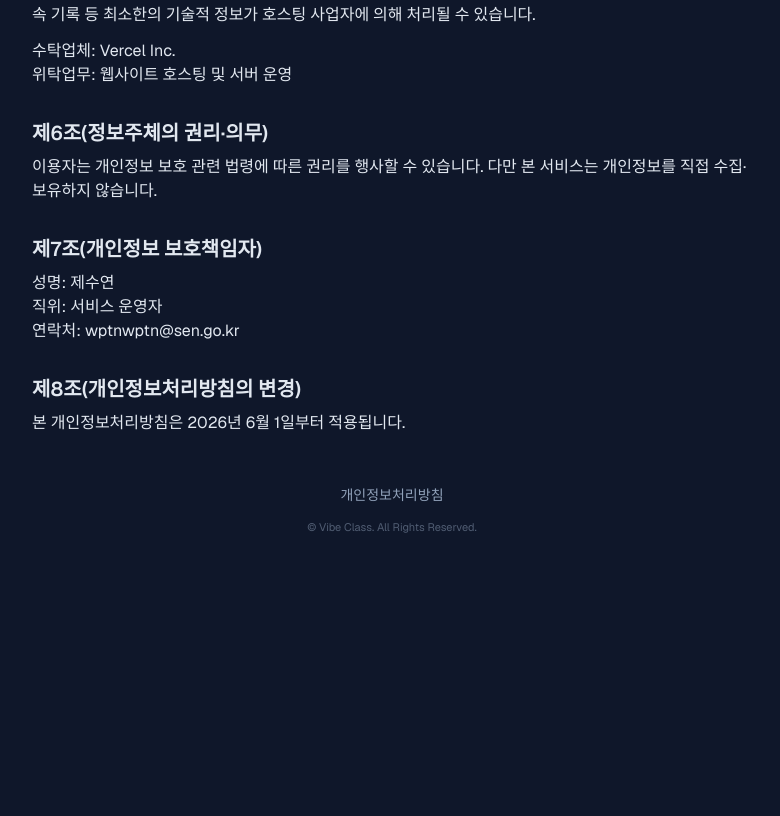
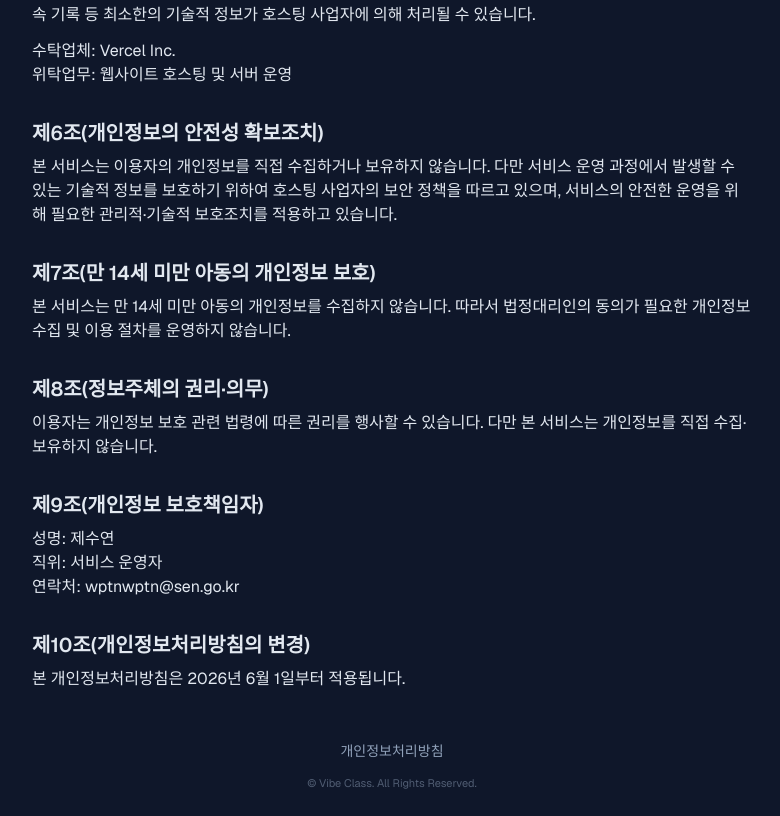
Before and after one commit to So0yeon/vibe-class, a Next.js app: page /privacy in a window 1280 px wide. Shown: the part 667-1483 px from the top of the page, without its empty margins (248-1028 px from the left). Before the commit the page ends 1227 px from the top, so only its background shows below. Built offline with nearby package versions, Linux system fonts and the light colour scheme; no server answers.

Commit message:
Update page.tsx

```diff
--- a/app/privacy/page.tsx
+++ b/app/privacy/page.tsx
@@ -65,7 +65,26 @@ export default function PrivacyPage() {
     </p>
 
     <h2 className="mt-8 mb-2 text-xl font-semibold">
-        제6조(정보주체의 권리·의무)
+      제6조(개인정보의 안전성 확보조치)
+    </h2>
+    <p>
+      본 서비스는 이용자의 개인정보를 직접 수집하거나 보유하지 않습니다.
+      다만 서비스 운영 과정에서 발생할 수 있는 기술적 정보를 보호하기
+      위하여 호스팅 사업자의 보안 정책을 따르고 있으며, 서비스의 안전한
+      운영을 위해 필요한 관리적·기술적 보호조치를 적용하고 있습니다.
+    </p>
+
+    <h2 className="mt-8 mb-2 text-xl font-semibold">
+      제7조(만 14세 미만 아동의 개인정보 보호)
+    </h2>
+    <p>
+      본 서비스는 만 14세 미만 아동의 개인정보를 수집하지 않습니다.
+      따라서 법정대리인의 동의가 필요한 개인정보 수집 및 이용 절차를
+      운영하지 않습니다.
+    </p>
+
+    <h2 className="mt-8 mb-2 text-xl font-semibold">
+      제8조(정보주체의 권리·의무)
     </h2>
     <p>
       이용자는 개인정보 보호 관련 법령에 따른 권리를 행사할 수 있습니다.
@@ -73,7 +92,7 @@ export default function PrivacyPage() {
     </p>
 
     <h2 className="mt-8 mb-2 text-xl font-semibold">
-        제7조(개인정보 보호책임자)
+      제9조(개인정보 보호책임자)
     </h2>
     <p>
       성명: 제수연
@@ -84,7 +103,7 @@ export default function PrivacyPage() {
     </p>
 
     <h2 className="mt-8 mb-2 text-xl font-semibold">
-        제8조(개인정보처리방침의 변경)
+      제10조(개인정보처리방침의 변경)
     </h2>
     <p>본 개인정보처리방침은 2026년 6월 1일부터 적용됩니다.</p>
   </main>
```
Lines whose indentation alone changed are shown as unchanged.
